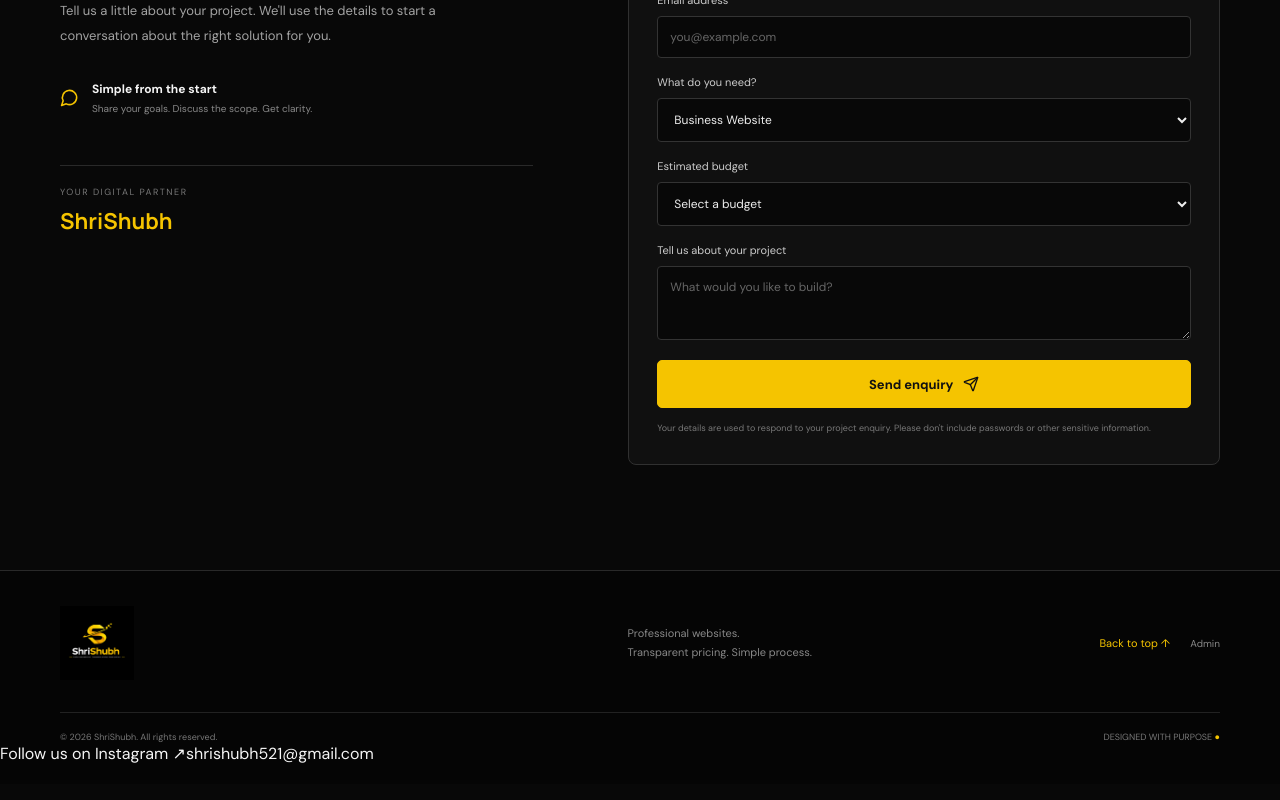
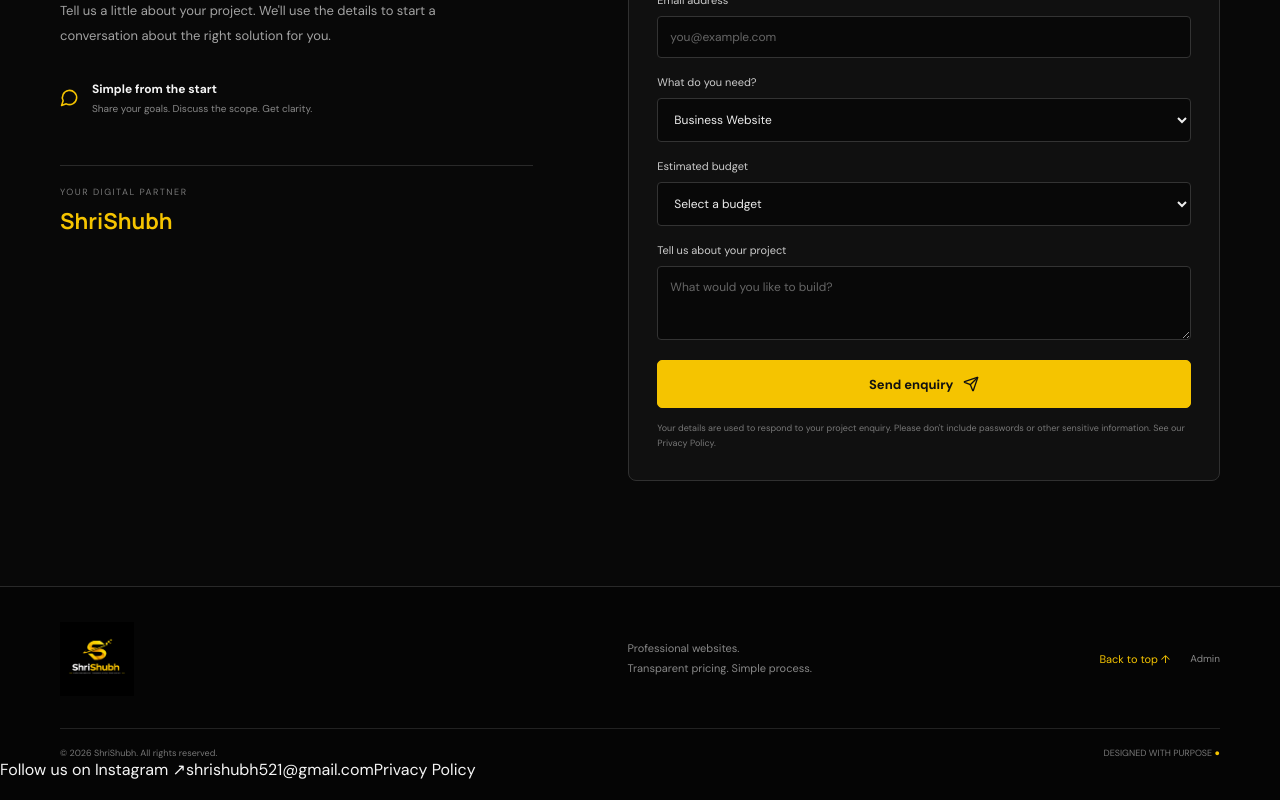
Before and after one commit to shrishubh521-oss/ShriShubh, a React (Vite) app: page / in a window 1280 px wide. Shown: the part 5646-6446 px from the top of the page. Built offline with nearby package versions, Linux system fonts and the light colour scheme; no server answers; the database is empty.

Commit message:
Link privacy policy and add enquiry honeypot

```diff
--- a/src/App.jsx
+++ b/src/App.jsx
@@ -523,6 +523,14 @@
         setSent(false)
         setError('')
 
+        // A honeypot field catches unsophisticated automated submissions.
+        // Real abuse prevention must also be enforced by a server-side endpoint.
+        const honeypot = event.currentTarget.elements.namedItem('website')
+        if (honeypot && honeypot.value) {
+            setSent(true)
+            return
+        }
+
         const supabaseUrl = import.meta.env.VITE_SUPABASE_URL
         const supabaseKey = import.meta.env.VITE_SUPABASE_ANON_KEY
 
@@ -590,7 +598,10 @@
                 <form className="contact-form" onSubmit={submit}>
                     <div className="form-heading"><span>PROJECT ENQUIRY</span><span className="form-step">01 / 01</span></div>
 
-
+                    <label aria-hidden="true" style={{ position: 'absolute', left: '-10000px', width: '1px', height: '1px', overflow: 'hidden' }}>
+                        Leave this field empty
+                        <input name="website" type="text" tabIndex="-1" autoComplete="off" />
+                    </label>
 
                     <label>
                         Your name
@@ -636,7 +647,7 @@
                     </button>
                     {sent && <p className="form-privacy" role="status">Thank you! Your enquiry has been saved. We'll review your details and get back to you.</p>}
                     {error && <p className="form-privacy" role="alert">{error}</p>}
-                    {!sent && !error && <p className="form-privacy">Your details are used to respond to your project enquiry. Please don't include passwords or other sensitive information.</p>}
+                    {!sent && !error && <p className="form-privacy">Your details are used to respond to your project enquiry. Please don't include passwords or other sensitive information. See our <a href={`${import.meta.env.BASE_URL}privacy.html`} target="_blank" rel="noopener noreferrer">Privacy Policy</a>.</p>}
                 </form>
             </div>
         </section>
@@ -665,6 +676,9 @@
                 </a>
                 <a href="mailto:shrishubh521@gmail.com">
                     shrishubh521@gmail.com
+                </a>
+                <a href={`${import.meta.env.BASE_URL}privacy.html`}>
+                    Privacy Policy
                 </a>
             </div>
         </footer>
```
